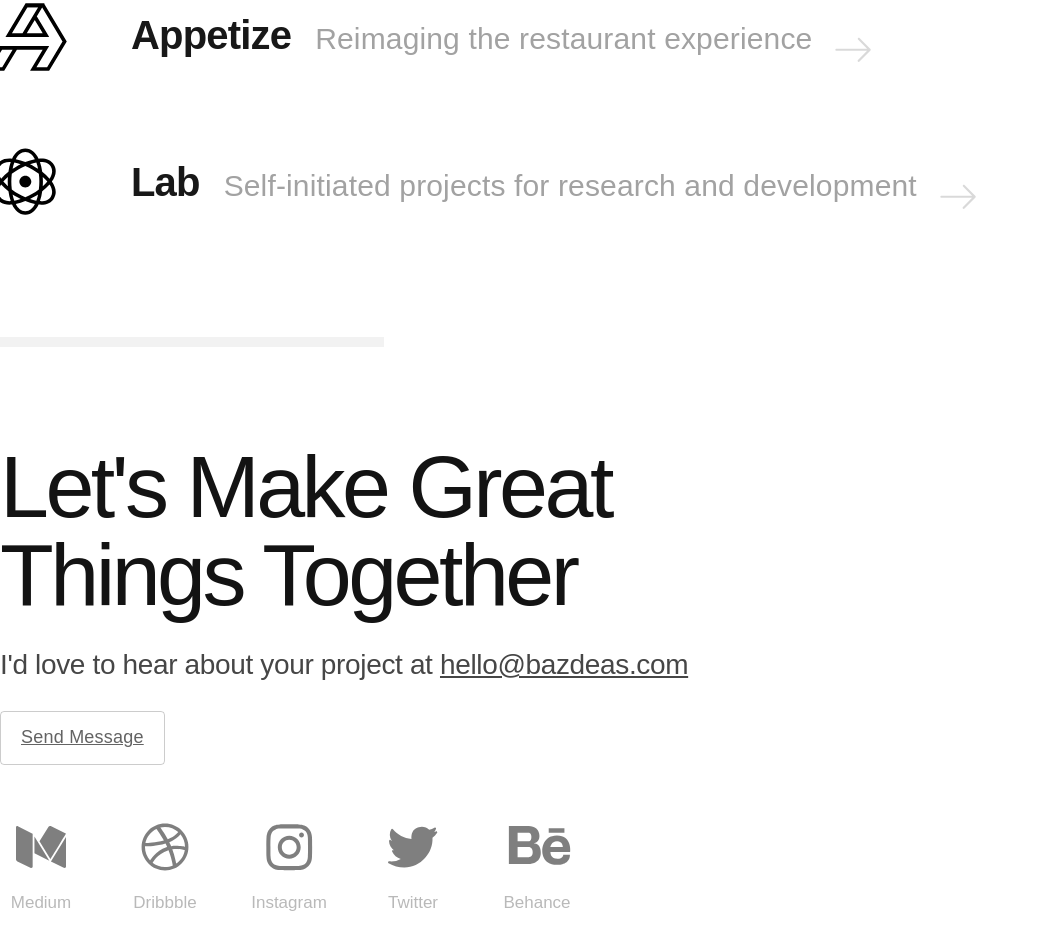
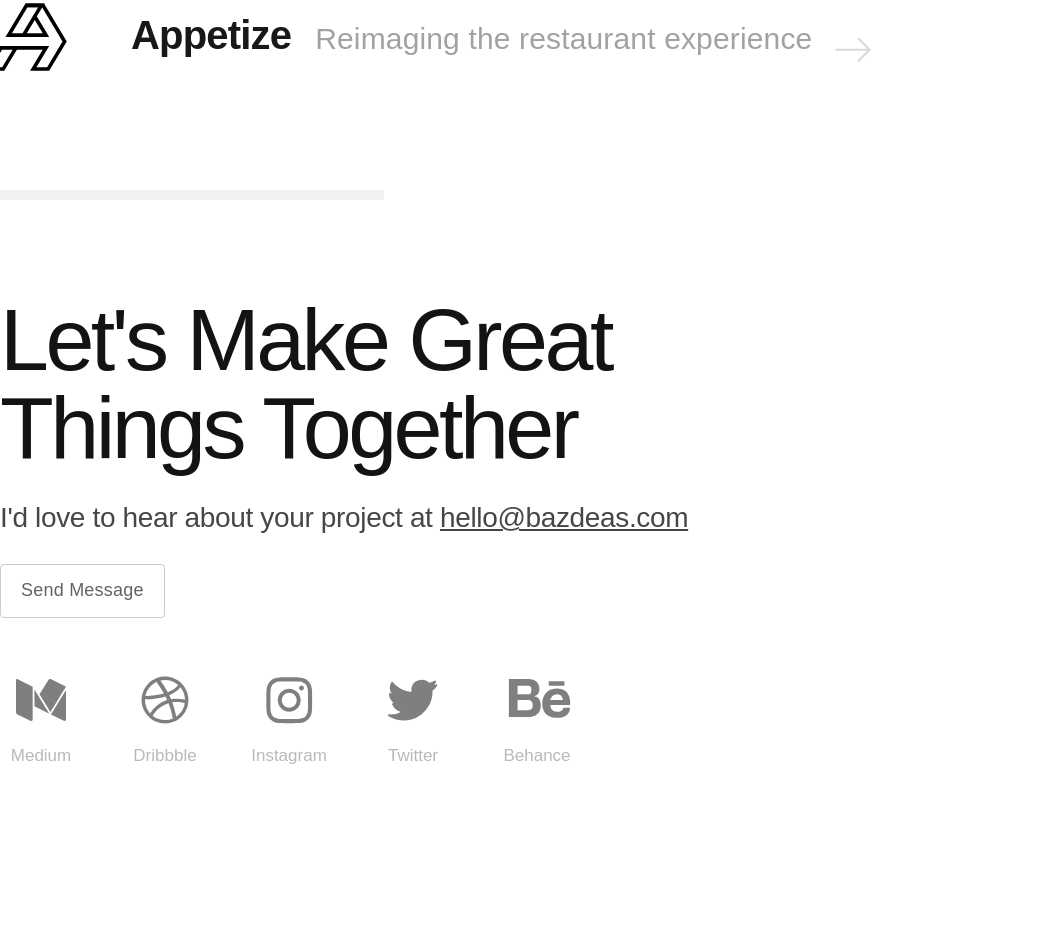
Before and after one commit to BazDeas/bazdeas, a React (Create React App) app: page / in a window 1280 px wide. Shown: the part 1240-2190 px from the top of the page, without its empty margins (0-1038 px from the left). Built offline with nearby package versions, Linux system fonts and the light colour scheme; a web font is replaced by a local one.

Commit message:
Removed lab from Projects temporarily

```diff
--- a/src/components/Footer.js
+++ b/src/components/Footer.js
@@ -70,6 +70,7 @@ const Styling = styled.div`
     color: #636363;
     letter-spacing: 0.22px;
     line-height: 1;
+    text-decoration: none;
   }
 
   .social {
--- a/src/components/Projects.js
+++ b/src/components/Projects.js
@@ -20,12 +20,12 @@ const projects = [
     branding: "appetize",
     url: "https://www.behance.net/gallery/69603507/Appetize-Restaurant-Point-of-Service-App"
   },
-  {
-    name: "Lab",
-    description: "Self-initiated projects for research and development",
-    branding: "lab",
-    url: "https://www.behance.net/gallery/69603507/Appetize-Restaurant-Point-of-Service-App"
-  },
+  // {
+  //   name: "Lab",
+  //   description: "Self-initiated projects for research and development",
+  //   branding: "lab",
+  //   url: "https://www.behance.net/gallery/69603507/Appetize-Restaurant-Point-of-Service-App"
+  // },
 ]
 
 const Styling = styled.div`
```
